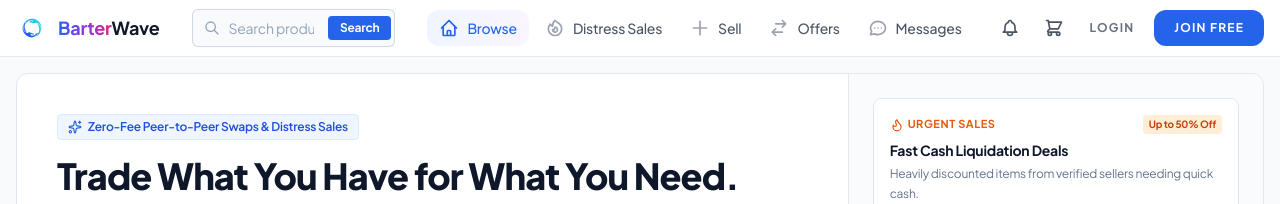
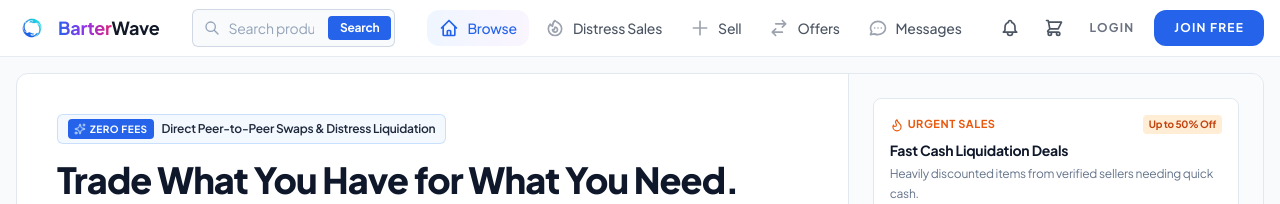
Before and after one commit to olatunbosunprowess2-hue/tradeplus, a Next.js app in the folder apps/web/: page / in a window 1280 px wide. Shown: the top 204 px of the page. Built offline with nearby package versions, Linux system fonts and the light colour scheme; no server answers.

Commit message:
style: elevate hero announcement badge with sharp dual-tone chip and brand blue accents

```diff
--- a/apps/web/components/home/MarketplaceHero.tsx
+++ b/apps/web/components/home/MarketplaceHero.tsx
@@ -20,10 +20,15 @@ export default function MarketplaceHero() {
           {/* Main Hero Value Proposition */}
           <div className="lg:col-span-8 p-6 sm:p-8 lg:p-10 flex flex-col justify-between">
             <div>
-              {/* Badge */}
-              <div className="inline-flex items-center gap-1.5 px-2.5 py-1 rounded bg-blue-50 border border-blue-100 text-blue-700 text-xs font-semibold mb-4">
-                <Sparkles className="w-3.5 h-3.5 text-blue-600" />
-                <span>Zero-Fee Peer-to-Peer Swaps &amp; Distress Sales</span>
+              {/* Sweet & Professional Announcement Badge */}
+              <div className="inline-flex items-center gap-2 px-2.5 py-1 rounded-md bg-blue-50/70 border border-blue-200/80 text-xs text-slate-800 mb-4 shadow-xs">
+                <span className="flex items-center gap-1 px-1.5 py-0.5 rounded bg-blue-600 text-white font-bold text-[10px] uppercase tracking-wider shadow-xs">
+                  <Sparkles className="w-3 h-3 text-blue-200" />
+                  Zero Fees
+                </span>
+                <span className="font-semibold text-slate-800 text-xs">
+                  Direct Peer-to-Peer Swaps &amp; Distress Liquidation
+                </span>
               </div>
 
               {/* Main Headline */}
```
